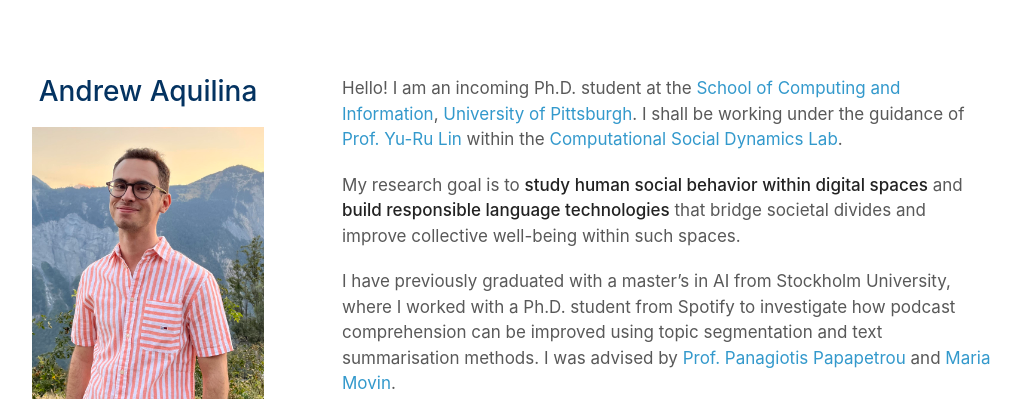
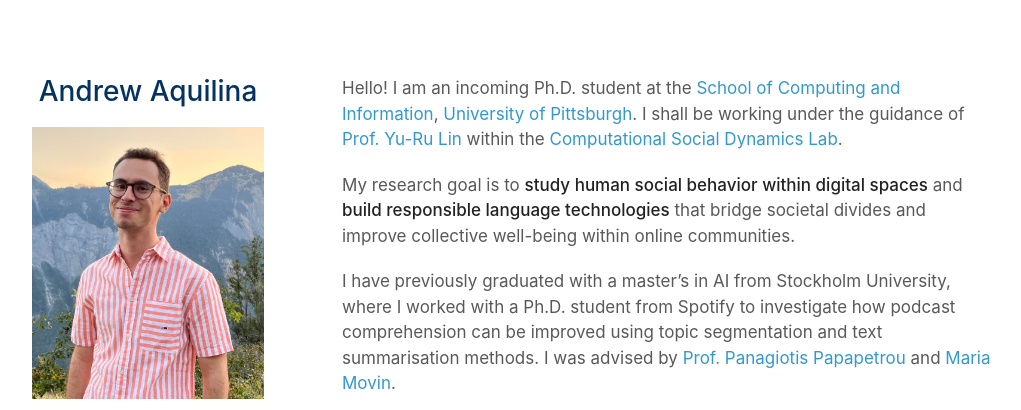
Before and after one commit to andaqu/andaqu.github.io, a Jekyll site: the page built from index.md, in a window 1280 px wide and 900 px high. Shown: the top 410 px of the window, without its empty margins (128-1149 px from the left). Built offline with Jekyll 4.4.1, drawn with Linux system fonts in a browser that asks for light colours; nearby versions of some CDN libraries; a style sheet for code colours, icons or effects is not loaded.

Commit message:
Update index.md

```diff
--- a/index.md
+++ b/index.md
@@ -4,7 +4,7 @@ layout: homepage
 
 Hello! I am an incoming Ph.D. student at the [School of Computing and Information](https://www.sci.pitt.edu/), [University of Pittsburgh](https://pitt.edu/). I shall be working under the guidance of [Prof. Yu-Ru Lin](http://www.yurulin.com/) within the [Computational Social Dynamics Lab](https://picsolab.github.io/).
 
-My research goal is to **study human social behavior within digital spaces** and **build responsible language technologies** that bridge societal divides and improve collective well-being within such spaces.
+My research goal is to **study human social behavior within digital spaces** and **build responsible language technologies** that bridge societal divides and improve collective well-being within online communities.
 
 I have previously graduated with a master’s in AI from Stockholm University, where I worked with a Ph.D. student from Spotify to investigate how podcast comprehension can be improved using topic segmentation and text summarisation methods. I was advised by [Prof. Panagiotis Papapetrou](https://papapetrou.blogs.dsv.su.se/) and [Maria Movin](https://www.linkedin.com/in/mariamovin).
 
```
